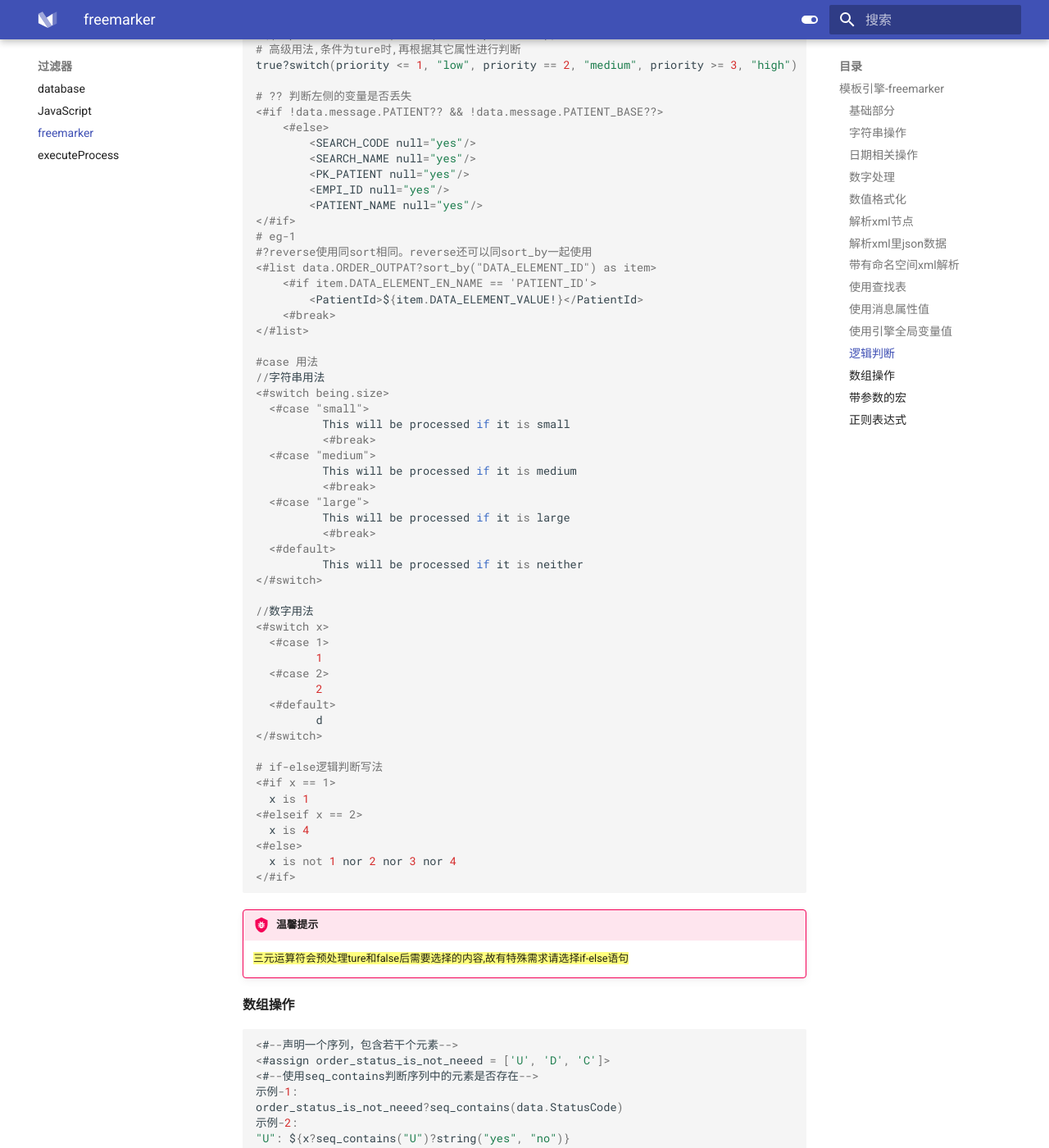
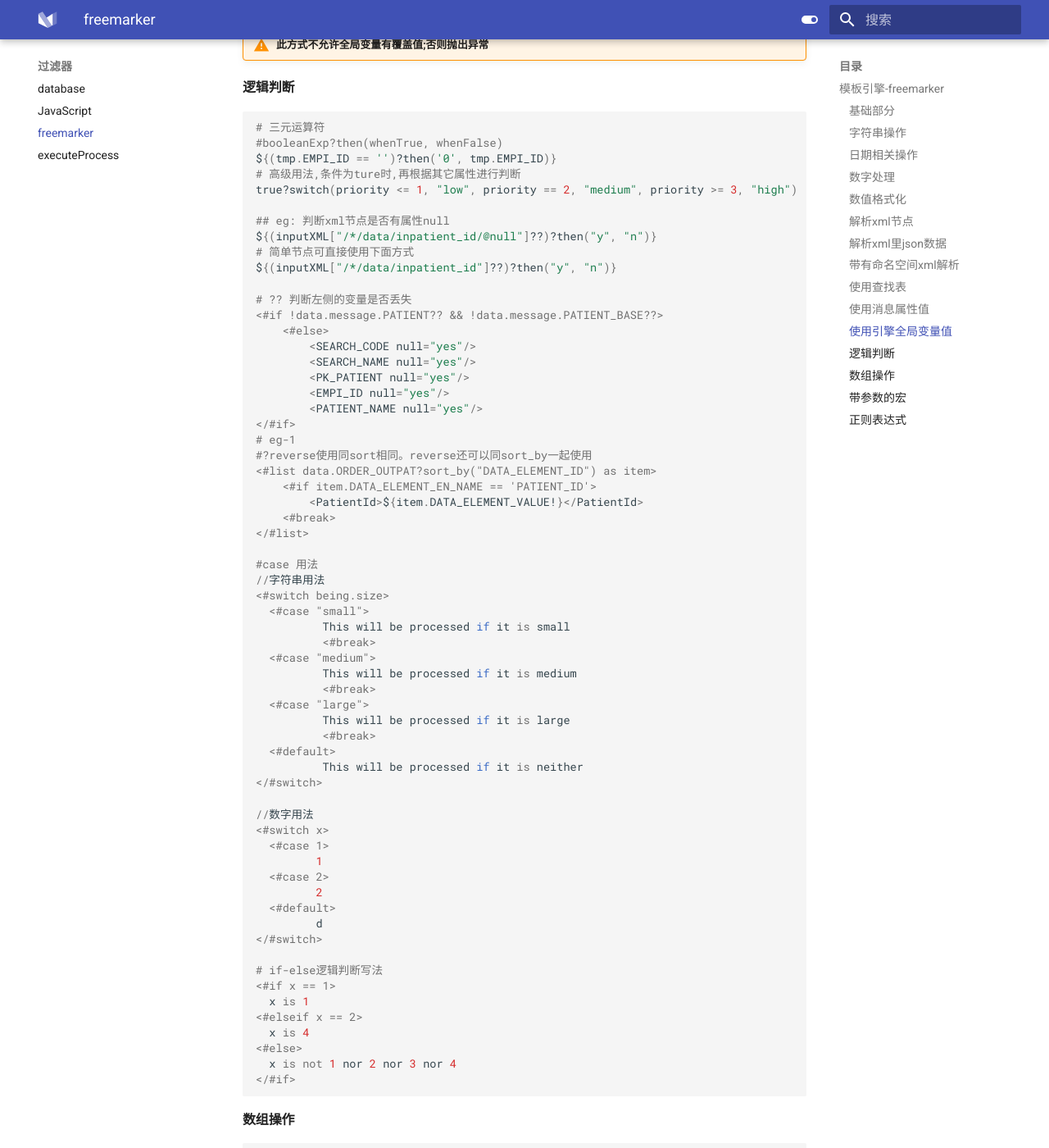
Before and after one commit to liaozhimingandy/demo, an MkDocs documentation site: the page built from docs/filter/freemarker.md, in a window 1280 px wide and 1400 px high, scrolled down 6533 px. Shown: the whole window at 82% size. Built offline with MkDocs 1.6.1 and Material for MkDocs 9.7.7, drawn with Linux system fonts in a browser that asks for light colours; some of the changed text lies outside the part shown.

Commit message:
docs(core): 完善文档
1.完善过滤器freemarker的其它xml解析方式

````diff
--- a/docs/filter/freemarker.md
+++ b/docs/filter/freemarker.md
@@ -35,7 +35,10 @@
 
 # xml节点兼容性写法,当该节点不存在时取空字符串,推荐
 ${inputXML.Response.comment?has_content?then(inputXML.Response.comment, "")}
-# ?? 判断变量是否存在或对象的属性或xml节点值是否为null
+
+# ?? 判断变量是否存在或对象的属性或xml节点值是否为null; 返回得到一个bool值
+# 示例请参考 逻辑判断部分
+
 #如何输出${xxx} 这样的字符串
 <#noparse>${ccc}</#noparse>
 
@@ -234,8 +237,13 @@
 </#list>
 
 #针对xml节点值为如下情况时,可使用三元运算符判断是否为null,因为该节点值为空
-eg:<examQuantitativeResultUnit null="yes"/>
+# eg-1
+<examQuantitativeResultUnit null="yes"/>
 ${(inputXML.message.cda.examQuantitativeResultUnit == '')?string('1', '0')}
+# eg-2
+(inputXML["/*/data/inpatient_id/@null"]??)?then("y", "n")
+# 简单节点可直接使用下面方式
+${(inputXML["/*/data/inpatient_id"]??)?then("y", "n")}
 ```
 
 #### 解析xml里json数据
@@ -326,6 +334,11 @@
 # 高级用法,条件为ture时,再根据其它属性进行判断
 true?switch(priority <= 1, "low", priority == 2, "medium", priority >= 3, "high")
 
+## eg: 判断xml节点是否有属性null
+${(inputXML["/*/data/inpatient_id/@null"]??)?then("y", "n")}
+# 简单节点可直接使用下面方式
+${(inputXML["/*/data/inpatient_id"]??)?then("y", "n")}
+
 # ?? 判断左侧的变量是否丢失
 <#if !data.message.PATIENT?? && !data.message.PATIENT_BASE??>
 	<#else>
@@ -378,11 +391,6 @@
   x is not 1 nor 2 nor 3 nor 4
 </#if>
 ```
-
-!!! bug "温馨提示"
-	{==
-	三元运算符会预处理ture和false后需要选择的内容,故有特殊需求请选择if-else语句
-	==}
 
 #### 数组操作
 
````
